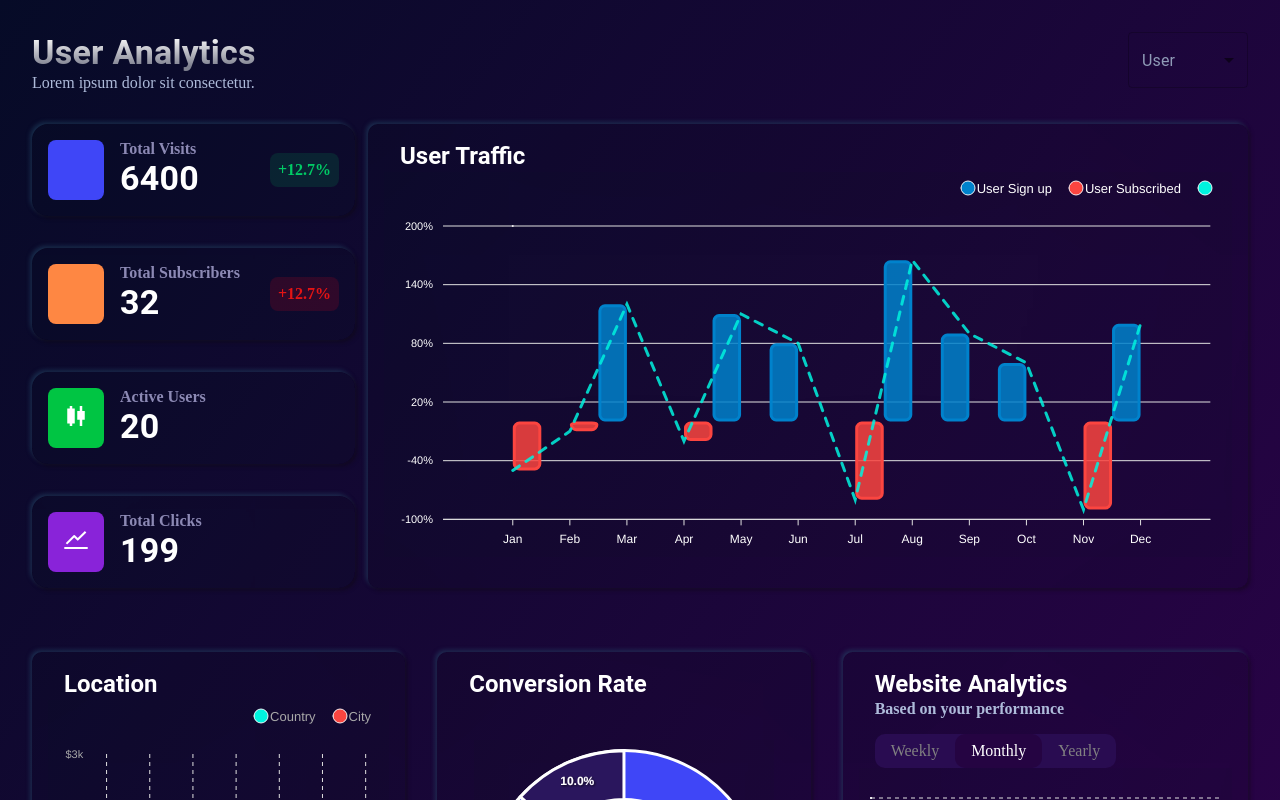
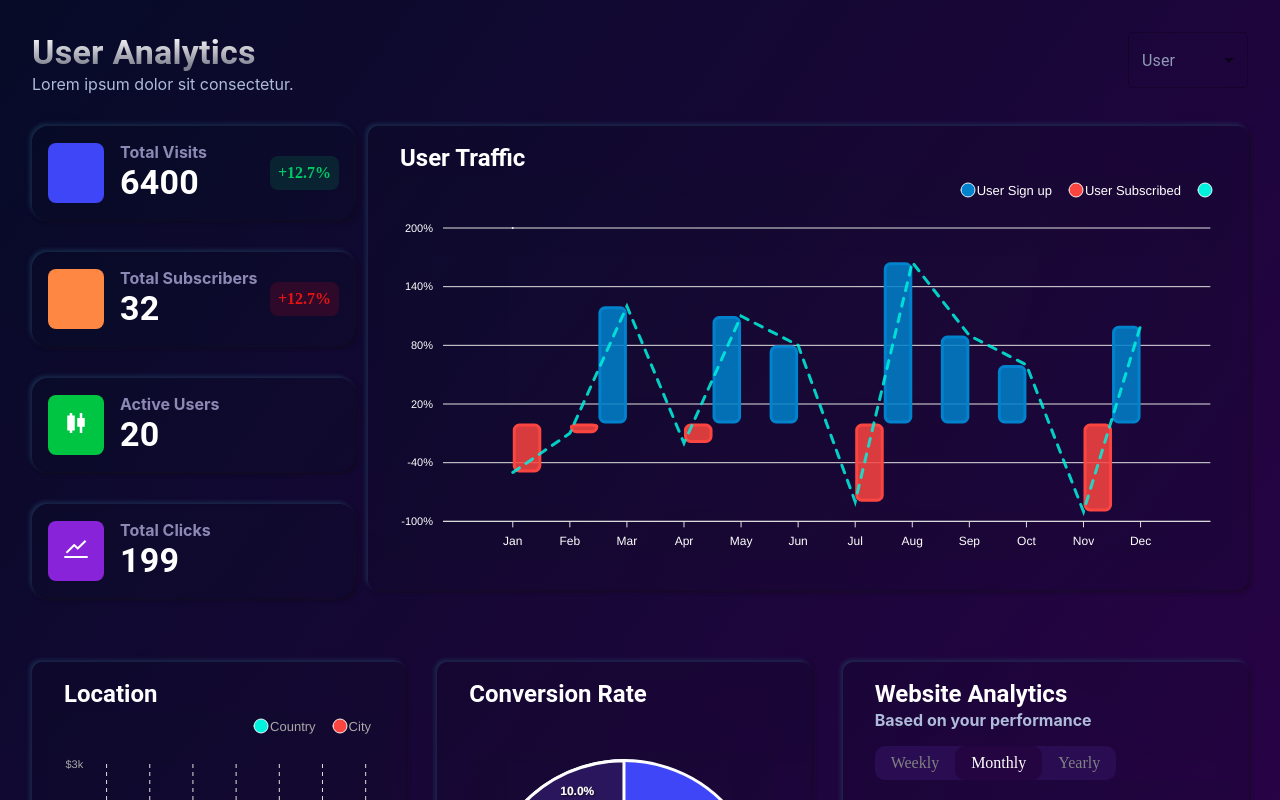
Before and after one commit to vasut02/react-dashboard, a React (Vite) app: page / in a window 1280 px wide. Shown: the top 800 px of the page. Built offline with nearby package versions, Linux system fonts and the light colour scheme; some icons are missing.

Commit message:
changed font

```diff
--- a/src/App.jsx
+++ b/src/App.jsx
@@ -28,7 +28,8 @@ function App() {
             User Analytics
           </Typography>
           <Typography variant="p" sx={{
-            mb: 5, color: "#aebbda"
+            mb: 5, color: "#aebbda",
+            fontFamily:"Inter"
           }}>
             Lorem ipsum dolor sit consectetur.
           </Typography>
--- a/src/Components/Stats/ActiveUsers.jsx
+++ b/src/Components/Stats/ActiveUsers.jsx
@@ -25,6 +25,7 @@ const Stats = () => {
                     color: "#8c89b4",
                     fontWeight: "bold",
                     mb: 1,
+                    fontFamily:"Inter"
 
                 }}>
                     Active Users
--- a/src/Components/Stats/TotalClicks.jsx
+++ b/src/Components/Stats/TotalClicks.jsx
@@ -25,6 +25,7 @@ const Stats = () => {
                     color: "#8c89b4",
                     fontWeight: "bold",
                     mb: 1,
+                    fontFamily:"Inter"
 
                 }}>
                     Total Clicks
--- a/src/Components/Stats/TotalSubscribers.jsx
+++ b/src/Components/Stats/TotalSubscribers.jsx
@@ -25,6 +25,7 @@ const Stats = () => {
                     color: "#8c89b4",
                     fontWeight: "bold",
                     mb: 1,
+                    fontFamily:"Inter"
 
                 }}>
                     Total Subscribers
--- a/src/Components/Stats/TotalVists.jsx
+++ b/src/Components/Stats/TotalVists.jsx
@@ -23,6 +23,7 @@ const Stats = () => {
                     color: "#8c89b4",
                     fontWeight: "bold",
                     mb: 1,
+                    fontFamily:"Inter"
 
                 }}>
                     Total Visits
--- a/src/Components/WebsiteAnalytics/index.jsx
+++ b/src/Components/WebsiteAnalytics/index.jsx
@@ -101,6 +101,7 @@ const App = () => {
                 color: "#aebbda",
                 fontWeight: "bold",
                 ml: 2,
+                fontFamily: "Inter",
                 mb: 5
             }}>
                 Based on your performance
```
